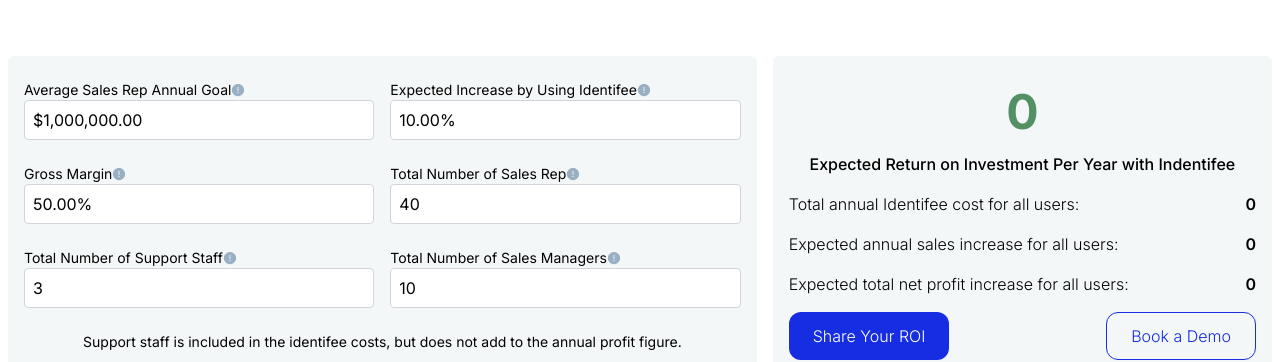
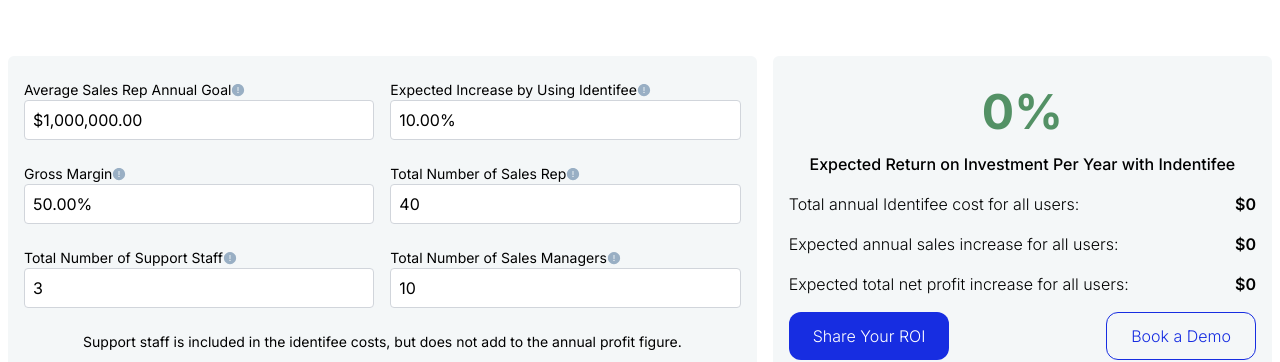
Before and after one commit to lmigonzalez/RIO-Calculator, a React (Vite) app: page / in a window 1280 px wide. Shown: the top 362 px of the page. Built offline with nearby package versions, Linux system fonts and the light colour scheme.

Commit message:
fix result format

```diff
--- a/src/App.jsx
+++ b/src/App.jsx
@@ -220,7 +220,7 @@
 
         <div className="mt-10 h-full w-full space-y-4 rounded-md bg-[#F4F7F8] px-4 py-8 font-light text-black md:mt-0 lg:mt-0 lg:w-2/5">
           <p className="text-center text-5xl font-bold text-[#539165]">
-            {formatNumberInput(roi.toString())}
+            {formatNumberInput(roi.toString(),'%')}
           </p>
           <p className="text-center text-base font-medium">
             Expected Return on Investment Per Year with Indentifee
@@ -250,21 +250,21 @@
             <p>Total annual Identifee cost for all users:</p>
             <p className="font-semibold">
               {' '}
-              {formatNumberInput(totalAnnualCost.toString())}
+              {formatNumberInput(totalAnnualCost.toString(),'$')}
             </p>
           </div>
           <div className="flex items-start justify-between gap-4">
             <p>Expected annual sales increase for all users:</p>
             <p className="font-semibold">
               {' '}
-              {formatNumberInput(expectedSalesIncreaseForAllUsers.toString())}
+              {formatNumberInput(expectedSalesIncreaseForAllUsers.toString(),'$')}
             </p>
           </div>
           <div className="flex items-start justify-between gap-4 ">
             <p>Expected total net profit increase for all users:</p>
             <p className="font-semibold">
               {' '}
-              {formatNumberInput(expectedTotalNetProfitIncrease.toString())}
+              {formatNumberInput(expectedTotalNetProfitIncrease.toString(),'$')}
             </p>
           </div>
           <div className="flex items-center justify-between">
```
